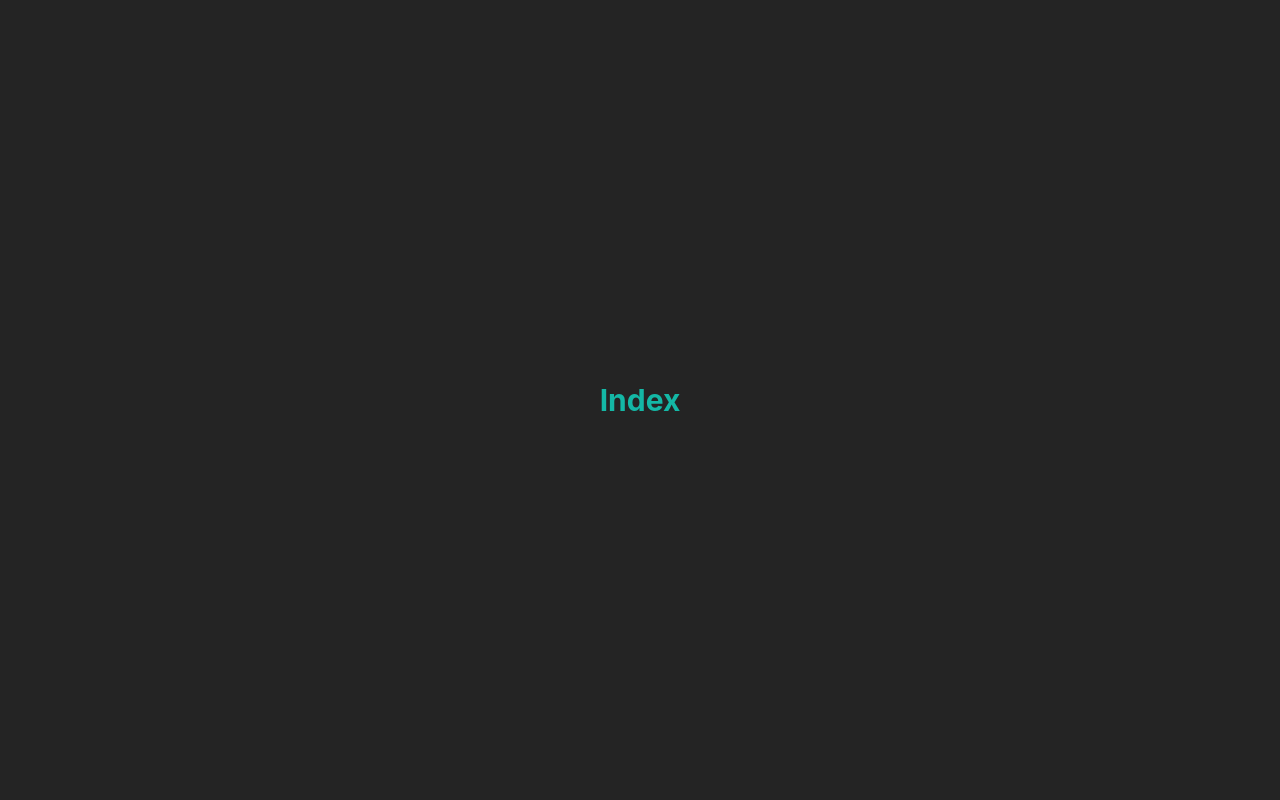
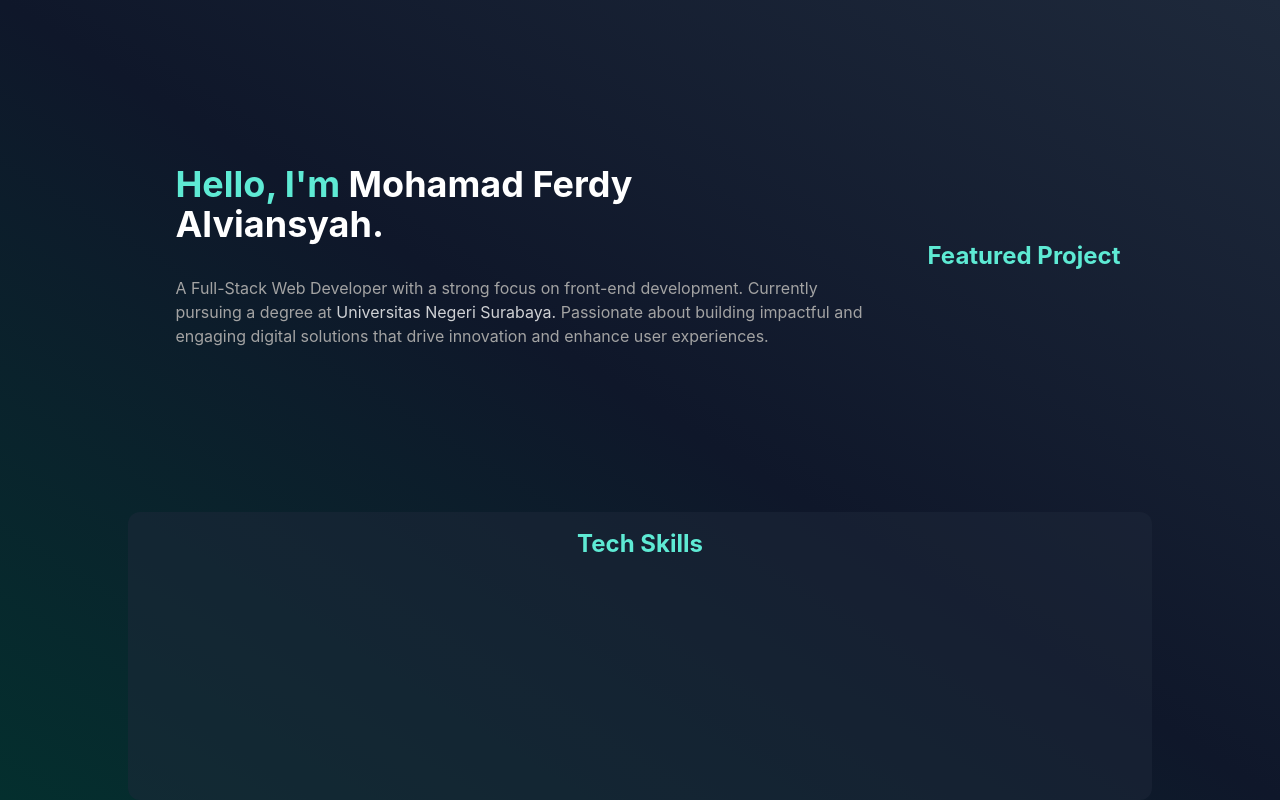
Before and after one commit to chawnima/portfolio, a React (Vite) app: page / in a window 1280 px wide. Built offline with nearby package versions, Linux system fonts and the light colour scheme.

Commit message:
add header

```diff
--- a/src/index.css
+++ b/src/index.css
@@ -8,8 +8,9 @@
   font-weight: 400;
 
   color-scheme: light dark;
-  color: rgba(255, 255, 255, 0.87);
   background-color: #242424;
+  --primary:94, 234, 212;
+  --secondary:163, 163, 163;
 
   font-synthesis: none;
   text-rendering: optimizeLegibility;
--- a/src/routes/index.lazy.jsx
+++ b/src/routes/index.lazy.jsx
@@ -1,11 +1,37 @@
-import { createLazyFileRoute } from '@tanstack/react-router'
+import { createLazyFileRoute } from "@tanstack/react-router";
 
-export const Route = createLazyFileRoute('/')({
+export const Route = createLazyFileRoute("/")({
   component: RouteComponent,
-})
+});
 
 function RouteComponent() {
-  return <div className='flex w-screen h-screen items-center justify-center'>
-    <h1 className='text-teal-500 text-3xl font-bold'>Index</h1>
-  </div>
+  return (
+    <div className="flex flex-col w-screen h-screen items-center justify-start  bg-gradient-to-tr from-teal-950 via-slate-900 to-slate-800">
+      <div className="flex w-full max-w-5xl flex-col lg:flex-row items-center justify-center">
+        <div className="flex w-full max-w-3xl h-96 my-16 items-start justify-center flex-col p-8 gap-8">
+          <h1 className="text-primary text-4xl font-bold w-4/6">
+            Hello, I&#39;m{" "}
+            <span className="text-white">Mohamad Ferdy Alviansyah.</span>
+          </h1>
+          <p className="text-secondary">
+            A Full-Stack Web Developer with a strong focus on front-end
+            development. Currently pursuing a degree at{" "}
+            <span className="text-white/80">Universitas Negeri Surabaya. </span>
+            Passionate about building impactful and engaging digital solutions
+            that drive innovation and enhance user experiences.
+          </p>
+        </div>
+        <div className="hover:bg-slate-800/20 transition-all duration-300 rounded-xl flex justify-center p-4">
+          <h2 className="text-primary text-2xl font-bold">Featured Project</h2>
+          <div className="flex">
+
+          </div>
+        </div>
+      </div>
+
+      <div className="w-full max-w-5xl h-96 bg-slate-800/50 hover:bg-slate-800/20 transition-all duration-300 rounded-xl flex justify-center p-4">
+        <h1 className="text-primary text-2xl font-bold">Tech Skills</h1>
+      </div>
+    </div>
+  );
 }
--- a/tailwind.config.js
+++ b/tailwind.config.js
@@ -2,7 +2,12 @@
 export default {
   content: ["./src/**/*.{js,jsx,ts,tsx}"],
   theme: {
-    extend: {},
+    extend: {
+      colors:{
+        'primary': "rgba(var(--primary))",
+        'secondary': "rgba(var(--secondary))",
+      }
+    },
   },
   plugins: [],
 };
```
